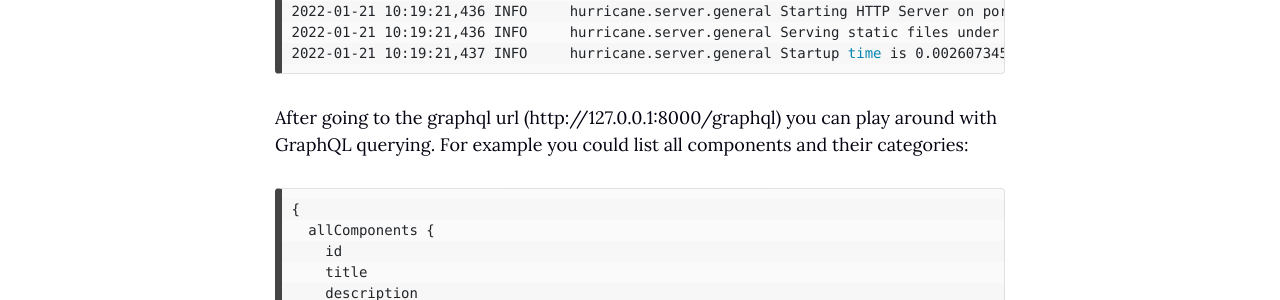
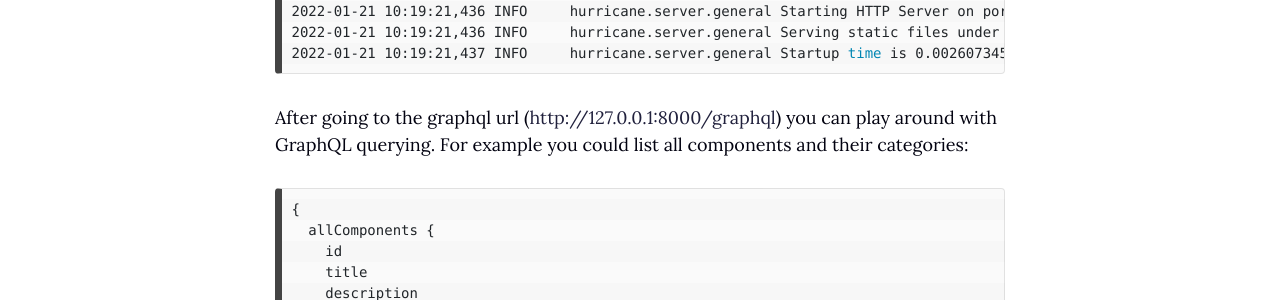
Before and after one commit to django-hurricane/django-hurricane, a Jekyll site: the page built from website/basic-app.md, in a window 1280 px wide and 900 px high, scrolled down 9183 px. Shown: the part 154-454 px from the top of the window. Built offline with Jekyll 4.4.1, drawn with Linux system fonts in a browser that asks for light colours; nearby versions of some CDN libraries; part of the change alters nothing that is shown.

```diff
--- a/website/basic-app.md
+++ b/website/basic-app.md
@@ -213,7 +213,7 @@ python manage.py makemigrations
 python manage.py migrate
 ~~~
 
-Our repository contains a fixture in `src/apps/components/fixture.yaml`, you can download it from [<ins>**here**</ins>](Link to JSON file). It allows you to load data to your database from the fixture file, that defines several model instances
+Our repository contains a fixture in `src/apps/components/fixture.yaml`, you can download it from [<ins>**here**</ins>](https://github.com/django-hurricane/spacecrafts-demo/blob/1ec41396048baef501092ebf247b5d7450bed515/src/apps/components/fixtures/components.json). It allows you to load data to your database from the fixture file, that defines several model instances
 ~~~bash
 python manage.py loaddata components
 ~~~
@@ -342,7 +342,7 @@ You should get similar output upon the start of the server:
 2022-01-21 10:19:21,437 INFO     hurricane.server.general Startup time is 0.0026073455810546875 seconds
 ~~~
 
-After going to the graphql url (http://127.0.0.1:8000/graphql) you can play around with GraphQL querying. For example you could list all components and their categories:
+After going to the graphql url ([http://127.0.0.1:8000/graphql](http://127.0.0.1:8000/graphql)) you can play around with GraphQL querying. For example you could list all components and their categories:
 ~~~
 {
   allComponents {
```
